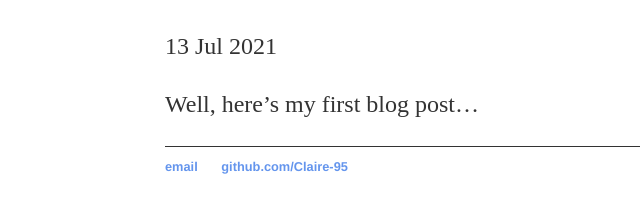
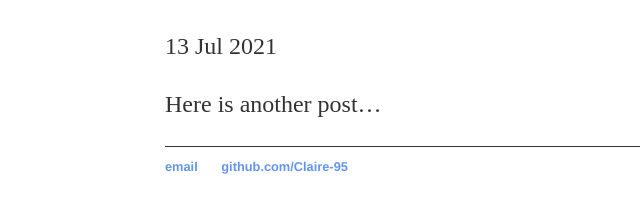
Before and after one commit to Claire-95/Claire-site, a Jekyll site: the page built from _posts/2021-07-13-Claire-Reed-Blog.md, in a window 1280 px wide. Shown: the part 167-380 px from the top of the page, without its empty margins (27-667 px from the left). Built offline with Jekyll 4.4.1, drawn with Linux system fonts in a browser that asks for light colours.

Commit message:
Update 2021-07-13-Claire-Reed-Blog.md

```diff
--- a/_posts/2021-07-13-Claire-Reed-Blog.md
+++ b/_posts/2021-07-13-Claire-Reed-Blog.md
@@ -4,4 +4,4 @@ title: "My Blog"
 date: 2021-07-13
 ---
 
-Well, here's my first blog post...
+Here is another post...
```
